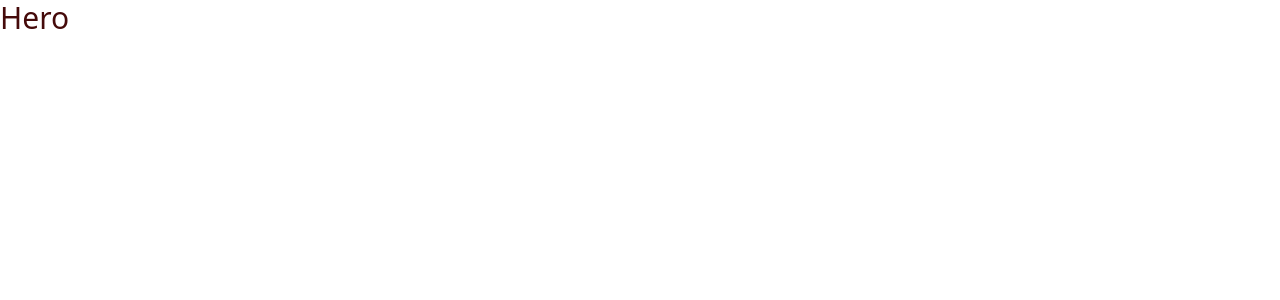
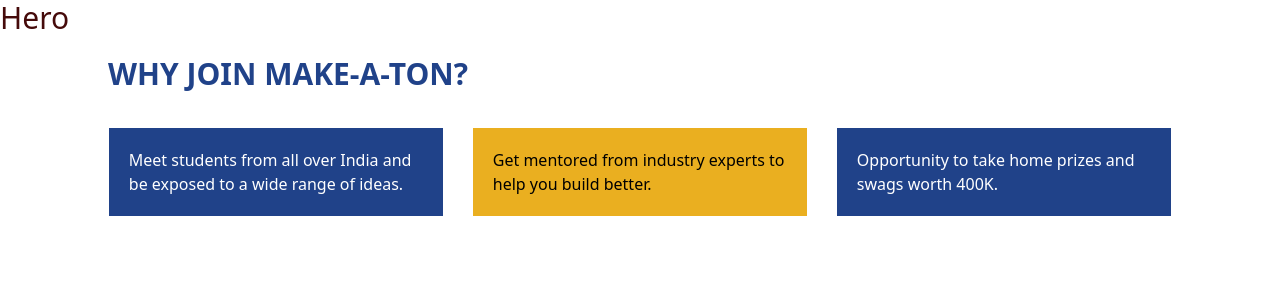
Before and after one commit to Make-a-Ton/make-a-ton-2024, a Next.js app: page / in a window 1280 px wide. Shown: the top 300 px of the page. Built offline with nearby package versions, Linux system fonts and the light colour scheme.

Commit message:
join created

```diff
--- a/src/pages/index.js
+++ b/src/pages/index.js
@@ -1,6 +1,7 @@
 import Image from 'next/image'
 import { Inter } from 'next/font/google'
 import Hero from "@/sections/Hero/Hero";
+import Join from "@/sections/join/join";
 
 const inter = Inter({ subsets: ['latin'] })
 
@@ -8,6 +9,7 @@ export default function Home() {
   return (
     <main>
       <Hero />
+        <Join />
     </main>
   )
 }
--- /dev/null
+++ b/src/sections/join/join.jsx
@@ -0,0 +1,24 @@
+import React from "react";
+
+const Join = () => {
+    return (
+        <div className="p-5 md:ml-20 md:mr-20 ml-1 mr-1">
+            <h1 className="text-3xl font-bold mb-9 ml-2" style={{color: "#204289"}}>WHY JOIN MAKE-A-TON?</h1>
+            <div className="grid md:grid-cols-3 grid-cols-1 gap-3">
+                <div className="p-5 mx-auto" style={{background: "#204289", color: "white", maxWidth: '95%'}}>
+                    <p>Meet students from all over India and be exposed to a wide range of ideas.</p>
+                </div>
+                <div className="p-5 mx-auto" style={{maxWidth: '95%', background: "#EAAF20"}}>
+                    <p>Get mentored from industry experts to help you build better.</p>
+                </div>
+                <div className="p-5 mx-auto" style={{background: "#204289", color: "white", maxWidth: '95%'}}>
+                    <p>Opportunity to take home prizes and swags worth 400K.</p>
+                </div>
+            </div>
+        </div>
+
+
+    );
+};
+
+export default Join;
```
Also changed, not shown: src/styles/globals.css (line endings or trailing spaces).
